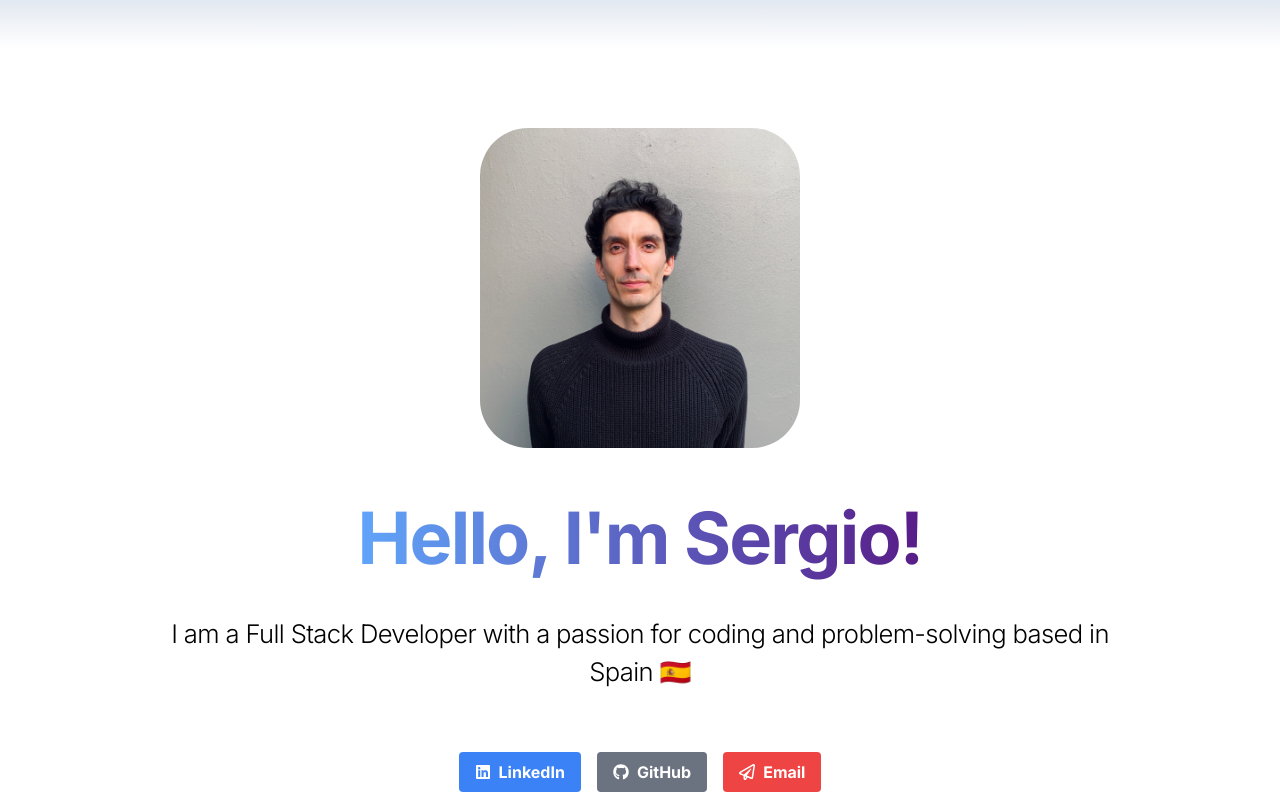
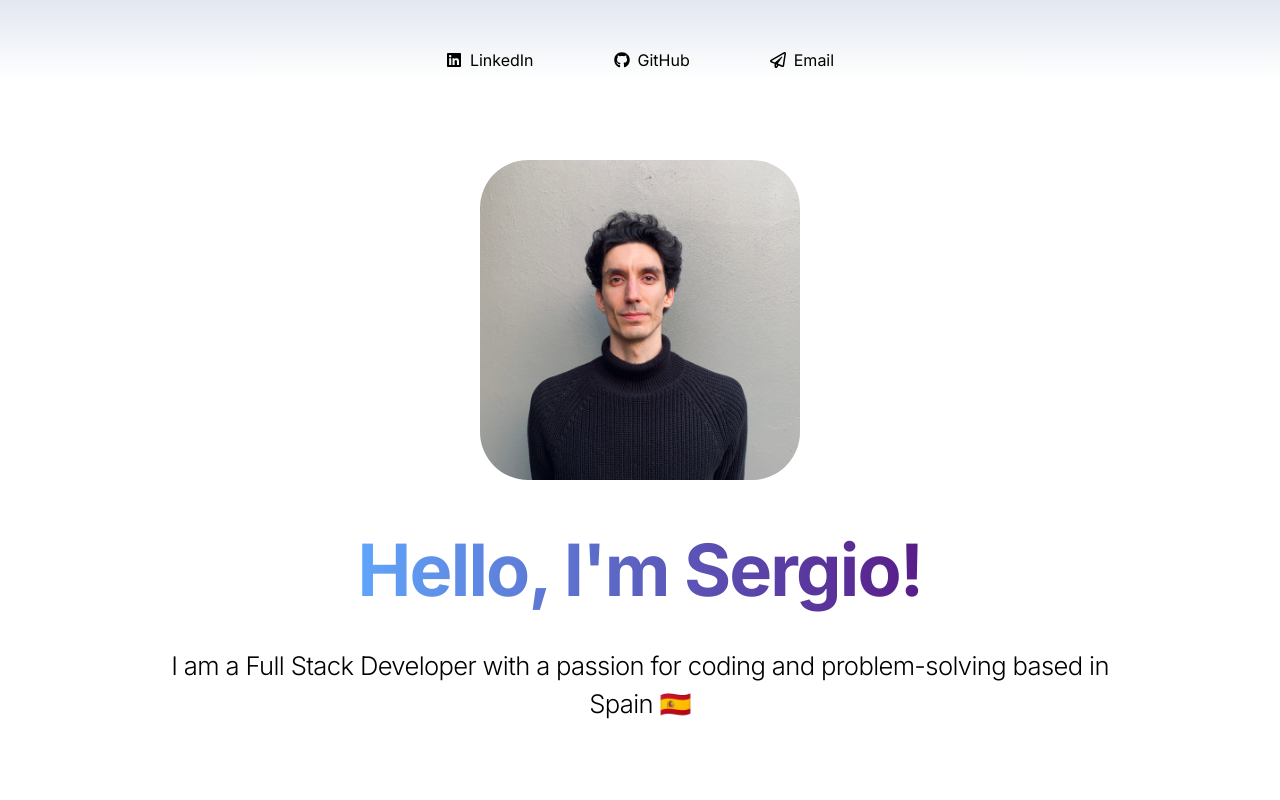
Before and after one commit to sergiolopezsouto/portfolio, a Next.js app: page / in a window 1280 px wide. Shown: the top 800 px of the page. Built offline with nearby package versions, Linux system fonts and the light colour scheme.

Commit message:
improving header

```diff
--- a/components/Header.jsx
+++ b/components/Header.jsx
@@ -1,8 +1,43 @@
+import { FaLinkedin, FaGithub, FaRegPaperPlane } from "react-icons/fa";
+
 const Header = () => {
+  return (
+    <div className="flex pt-10 w-screen justify-center bg-gradient-to-b from-slate-200">
+      <a
+        href="https://www.linkedin.com/in/sergiolopezsouto"
+        target="_blank"
+        rel="noopener noreferrer"
+      >
+        <button className="flex items-center gap-2 hover:text-slate-600 transition-all text-md py-2 mx-5 md:mx-10">
+          <FaLinkedin />
+          LinkedIn
+        </button>
+      </a>
 
-  return (
-    <div className="flex w-screen flex-col items-center bg-gradient-to-b from-slate-200 py-[1.5rem] text-slate-400" />
+      <a
+        href="https://github.com/sergiolopezsouto"
+        target="_blank"
+        rel="noopener noreferrer"
+      >
+        <button className="flex items-center gap-2 hover:text-slate-600 transition-all text-md py-2 mx-5 md:mx-10">
+          <FaGithub />
+          GitHub
+        </button>
+      </a>
+
+      {/* TODO: change link to the blog  */}
+      <a
+        href="mailto:sergio.lopez.souto@gmail.com"
+        target="_blank"
+        rel="noopener noreferrer"
+      >
+        <button className="flex items-center gap-2 hover:text-slate-600 transition-all text-md py-2 mx-5 md:mx-10">
+          <FaRegPaperPlane />
+          Email
+        </button>
+      </a>
+    </div>
   );
-}
+};
 
 export default Header;
--- a/components/Main.jsx
+++ b/components/Main.jsx
@@ -30,7 +30,7 @@ const Main = () => {
             </div>
 
 
-            <div className="flex gap-4 mt-10">
+            {/* <div className="flex gap-4 mt-10">
                 <a href="https://www.linkedin.com/in/sergiolopezsouto" target="_blank" rel="noopener noreferrer">
                     <button className="flex items-center gap-2 bg-blue-500 hover:bg-blue-700 text-white font-bold py-2 px-4 rounded">
                         <FaLinkedin />
@@ -43,14 +43,15 @@ const Main = () => {
                         GitHub
                     </button>
                 </a>
-                {/* TODO: change link to the blog  */}
+                TODO: change link to the blog
                 <a href="mailto:sergio.lopez.souto@gmail.com" target="_blank" rel="noopener noreferrer">
                     <button className="flex items-center gap-2 bg-red-500 hover:bg-red-700 text-white font-bold py-2 px-4 rounded">
                         <FaRegPaperPlane />
                         Email
                     </button>
                 </a>
-            </div>
+            </div> */}
+
         </div>
 
 
```
